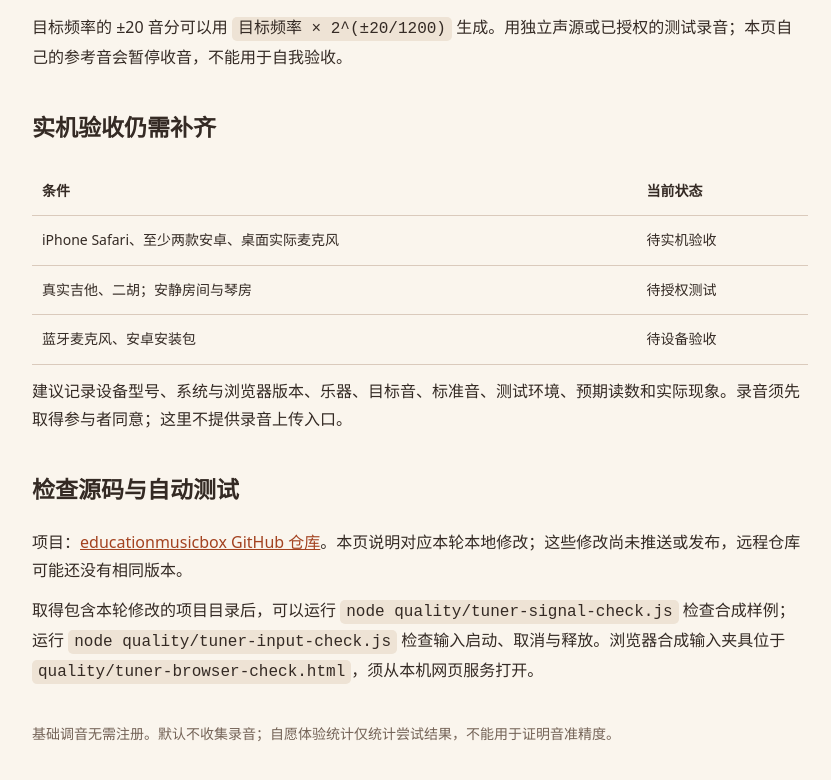
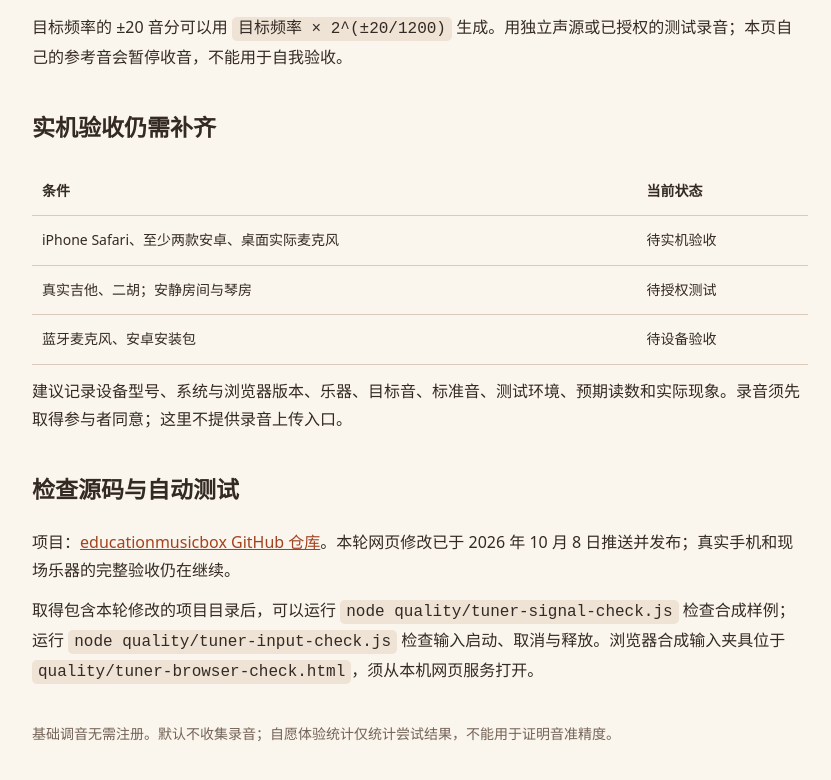
Before and after one commit to ht3045027170-sudo/educationmusicbox, a plain HTML site: page android-native/app/src/main/assets/tuner-validation.html in a window 1280 px wide. Shown: the part 1073-1853 px from the top of the page, without its empty margins (220-1051 px from the left). Drawn offline with Linux system fonts and the light colour scheme.

Commit message:
docs: record tuner web release status

```diff
--- a/android-native/app/src/main/assets/tuner-validation.html
+++ b/android-native/app/src/main/assets/tuner-validation.html
@@ -23,7 +23,7 @@
 <div class="table-wrap"><table><thead><tr><th>条件</th><th>当前状态</th></tr></thead><tbody><tr><td>iPhone Safari、至少两款安卓、桌面实际麦克风</td><td>待实机验收</td></tr><tr><td>真实吉他、二胡；安静房间与琴房</td><td>待授权测试</td></tr><tr><td>蓝牙麦克风、安卓安装包</td><td>待设备验收</td></tr></tbody></table></div>
 <p>建议记录设备型号、系统与浏览器版本、乐器、目标音、标准音、测试环境、预期读数和实际现象。录音须先取得参与者同意；这里不提供录音上传入口。</p>
 <h2>检查源码与自动测试</h2>
-<p>项目：<a href="https://github.com/ht3045027170-sudo/educationmusicbox" target="_blank" rel="noopener">educationmusicbox GitHub 仓库</a>。本页说明对应本轮本地修改；这些修改尚未推送或发布，远程仓库可能还没有相同版本。</p>
+<p>项目：<a href="https://github.com/ht3045027170-sudo/educationmusicbox" target="_blank" rel="noopener">educationmusicbox GitHub 仓库</a>。本轮网页修改已于 2026 年 10 月 8 日推送并发布；真实手机和现场乐器的完整验收仍在继续。</p>
 <p>取得包含本轮修改的项目目录后，可以运行 <code>node quality/tuner-signal-check.js</code> 检查合成样例；运行 <code>node quality/tuner-input-check.js</code> 检查输入启动、取消与释放。浏览器合成输入夹具位于 <code>quality/tuner-browser-check.html</code>，须从本机网页服务打开。</p>
 <footer>基础调音无需注册。默认不收集录音；自愿体验统计仅统计尝试结果，不能用于证明音准精度。</footer>
 </main></body></html>
```
Also changed, not shown: tuner-validation.html (+1 -1 lines).
